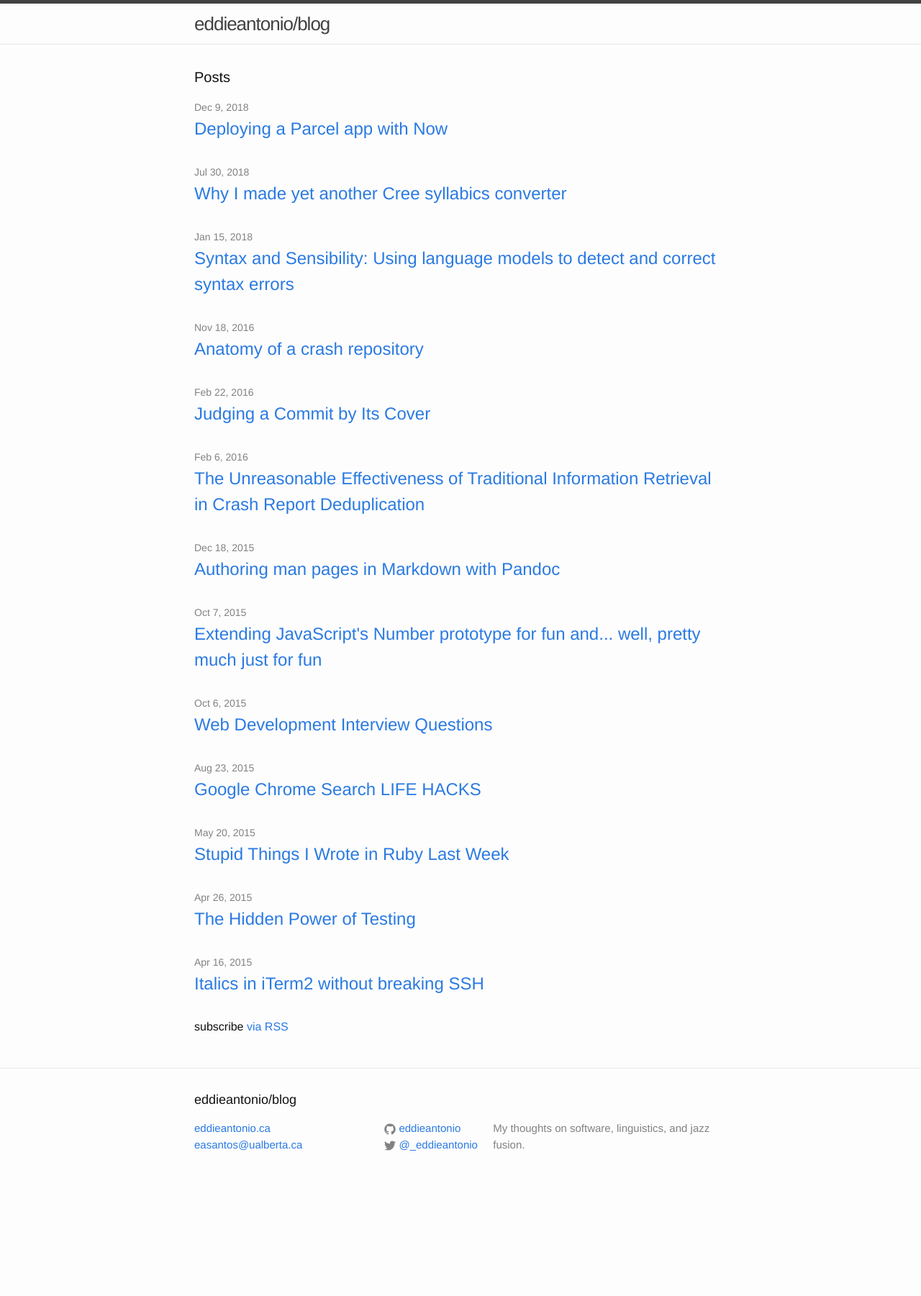
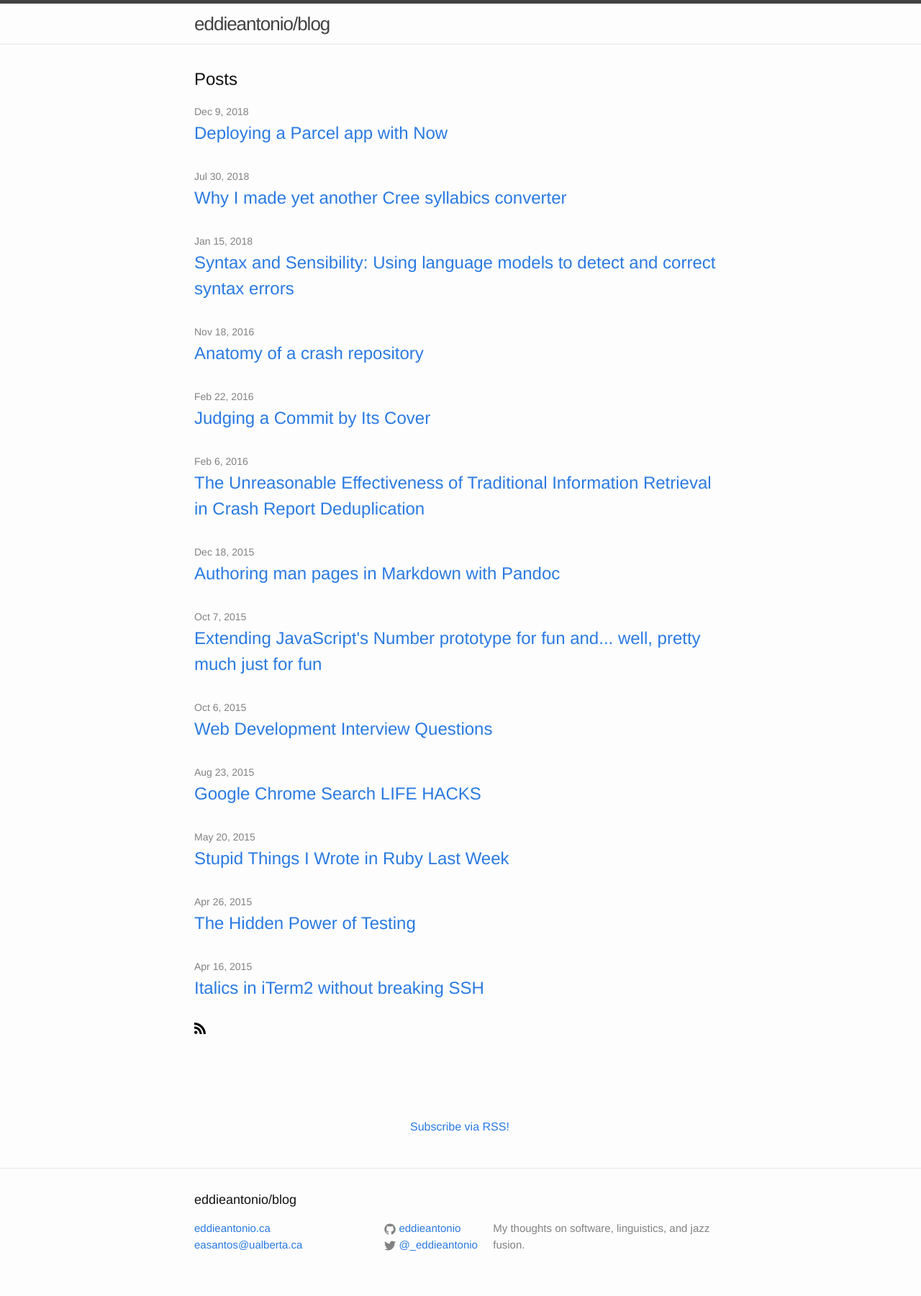
Before and after one commit to eddieantonio/blog, a Jekyll site: the page built from index.md, in a window 1280 px wide. Shown: the whole page at 72% size. Built offline with Jekyll 4.4.1, drawn with Linux system fonts in a browser that asks for light colours; before the commit the page ends 1662 px from its top, so only the background shows below that.

Commit message:
Try updating things to latest version of minima...

```diff
--- a/_layouts/default.html
+++ b/_layouts/default.html
@@ -4,7 +4,7 @@
   <meta charset="UTF-8">
   <meta name="viewport" content="width=device-width initial-scale=1" />
   <meta http-equiv="X-UA-Compatible" content="IE=edge">
-  <link rel="stylesheet" href="{{ "/css/main.css" | prepend: site.baseurl }}">
+  <link rel="stylesheet" href="{{ "/assets/css/main.css" | prepend: site.baseurl }}">
   {% include head.html %}
 </head>
 <body>
--- /dev/null
+++ b/_layouts/home.html
@@ -0,0 +1,34 @@
+---
+layout: default
+---
+
+<div class="home">
+  {%- if page.title -%}
+    <h1 class="page-heading">{{ page.title }}</h1>
+  {%- endif -%}
+
+  {{ content }}
+
+  {%- if site.posts.size > 0 -%}
+    <h2 class="post-list-heading">{{ page.list_title | default: "Posts" }}</h2>
+    <ul class="post-list">
+      {%- for post in site.posts -%}
+      <li>
+        {%- assign date_format = site.minima.date_format | default: "%b %-d, %Y" -%}
+        <span class="post-meta">{{ post.date | date: date_format }}</span>
+        <h3>
+          <a class="post-link" href="{{ post.url | relative_url }}">
+            {{ post.title | escape }}
+          </a>
+        </h3>
+        {%- if site.show_excerpts -%}
+          {{ post.excerpt }}
+        {%- endif -%}
+      </li>
+      {%- endfor -%}
+    </ul>
+
+    <p class="feed-subscribe"><svg class="svg-icon orange"><use xlink:href="{{ '/assets/minima-social-icons.svg#rss' | relative_url }}"></use></svg><a href="{{ "/feed.xml" | relative_url }}">Subscribe via RSS!</a></p>
+  {%- endif -%}
+
+</div>
--- /dev/null
+++ b/_sass/customizations.scss
@@ -0,0 +1 @@
+// Make customizations here!
--- a/css/main.scss
+++ b/_sass/minima.scss
@@ -1,8 +1,4 @@
----
-# Only the main Sass file needs front matter (the dashes are enough)
----
 @charset "utf-8";
-
 
 
 // Our variables
@@ -43,7 +39,7 @@ $on-laptop:        800px;
 
 // Import partials from `sass_dir` (defaults to `_sass`)
 @import
-        "base",
-        "layout",
-        "syntax-highlighting"
+        "minima/base",
+        "minima/layout",
+        "minima/syntax-highlighting"
 ;
--- /dev/null
+++ b/assets/css/main.scss
@@ -0,0 +1,6 @@
+---
+# Only the main Sass file needs front matter (the dashes are enough)
+---
+
+@import "minima";
+@import "customizations";
```
Also changed, not shown: index.md (added, +3 -0 lines), _sass/minima/_base.scss (renamed from _sass/_base.scss), _sass/minima/_layout.scss (renamed from _sass/_layout.scss), _sass/minima/_syntax-highlighting.scss (renamed from _sass/_syntax-highlighting.scss), archives.html (renamed from index.html), assets/minima-social-icons.svg (added).
